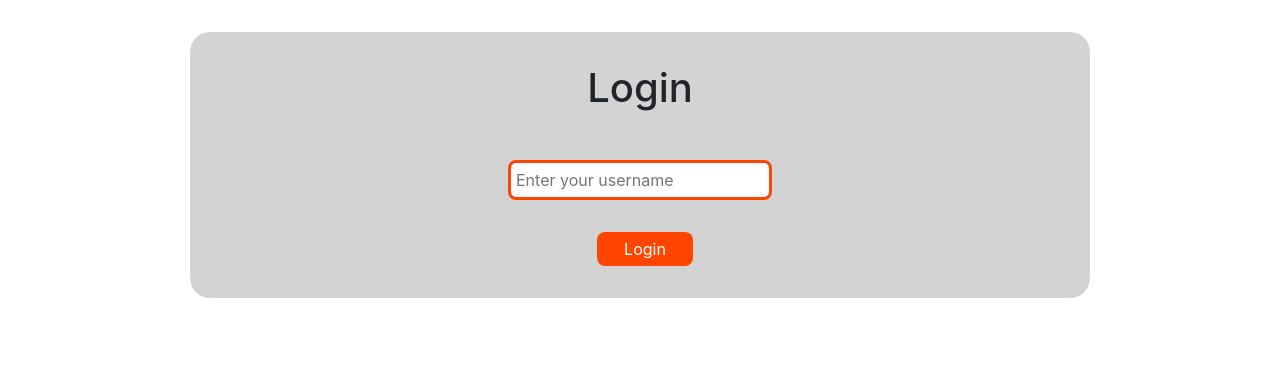
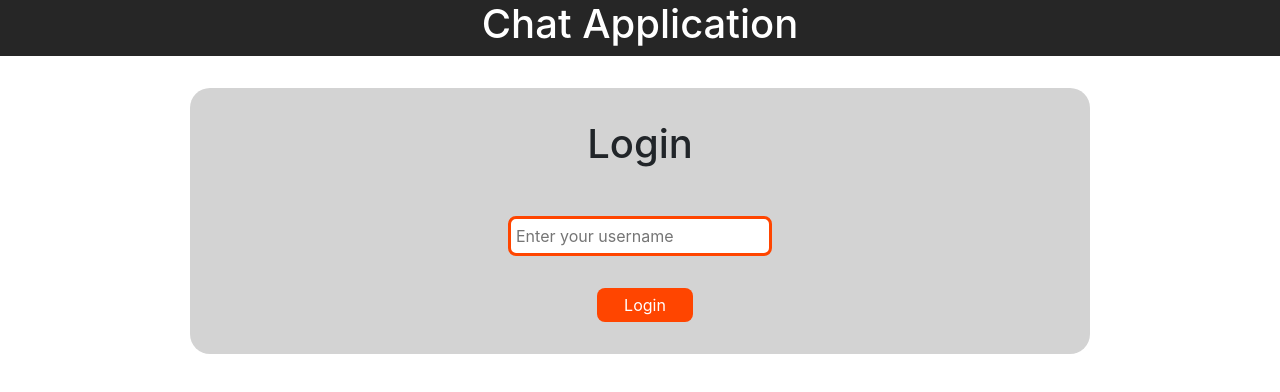
Before and after one commit to numbis/Zavrsni-rad-Algebra, a React (Create React App) app: page /login in a window 1280 px wide. Shown: the top 392 px of the page. Built offline with nearby package versions, Linux system fonts and the light colour scheme.

Commit message:
Created header component,added Sidebar component in App.js

```diff
--- a/src/App.css
+++ b/src/App.css
@@ -98,3 +98,7 @@
   border-radius: 8px;
   margin-left: 10px;
 }
+.btn-send {
+  border-radius: 8px;
+  margin-left: 8px;
+}
--- a/src/App.js
+++ b/src/App.js
@@ -1,7 +1,9 @@
 import React from "react";
 import { Navigate, Route, Routes} from 'react-router-dom';
 import Chat from './components/Chat';
+import Header from "./components/Header";
 import Login from './components/Login'
+import Sidebar from "./components/Sidebar";
 
 class App extends React.Component{
   constructor(props){
@@ -11,15 +13,25 @@
   handleLogin = (username) =>{
     this.setState({username})
   }
+  toggleSidebar = () =>{
+    this.sidebar.ToggleSidebar();
+  }
+  render(){
+    return (
+    <div>
+    <Header toggleSidebar={this.toggleSidebar} username={this.state.username}></Header>
+    <Sidebar ref={(reference)=> this.sidebar = reference}/>
 
-  render(){
-    return <Routes>
+
+    <Routes>
       <Route path="/" element={ this.state.username ?  <Chat username={this.state.username}/> : <Navigate to="/login" />}></Route>
       <Route path="/login" element={<Login onLogin={this.handleLogin}/>}>
     </Route>
 
 
     </Routes>
+
+    </div>)
   }
 }
 
--- a/src/components/Chat.js
+++ b/src/components/Chat.js
@@ -57,20 +57,12 @@
     });
   }
 
-  toggleSidebar = () =>{
-    this.sidebar.ToggleSidebar();
-  }
+
 
   render(){
     return (
       <div className="App">
-      <div className="App-header">
-        <button className='sidebar-btn' onClick={this.toggleSidebar}>Sidebar</button>
-        <h1>{this.props.username}'s Chat Room</h1>
-        {/* Prazan div služi za flex pozicioniranje elemenata */}
-        <div></div>
-      </div>
-      <Sidebar ref={(reference)=> this.sidebar = reference}/>
+
       <Messages
         messages={this.state.messages}
         currentMember={this.state.member}
--- /dev/null
+++ b/src/components/Header.js
@@ -0,0 +1,24 @@
+const Header = (props) => {
+    const isLoggedIn = !!props.username;
+
+    return (   <>
+    {isLoggedIn &&
+    <div className="App-header">
+        <button className='sidebar-btn' onClick={props.toggleSidebar}>Sidebar</button>
+        <h1>{props.username}'s Chat Room</h1>
+        {/* Prazan div služi za flex pozicioniranje elemenata */}
+        <div></div>
+      </div> }
+     {/* !! ispred props.username vrijednost u boolean vrijednost */}
+    {!isLoggedIn &&
+    <div className="App-header">
+        <div></div>
+        <h1>Chat Application</h1>
+        {/* Prazan div služi za flex pozicioniranje elemenata */}
+        <div></div>
+      </div>}
+      </>
+)
+}
+
+export default Header;
```
